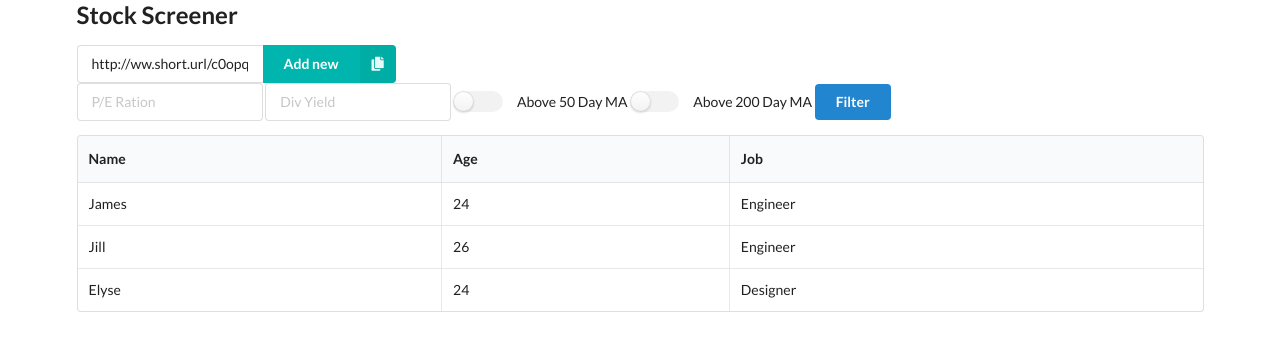
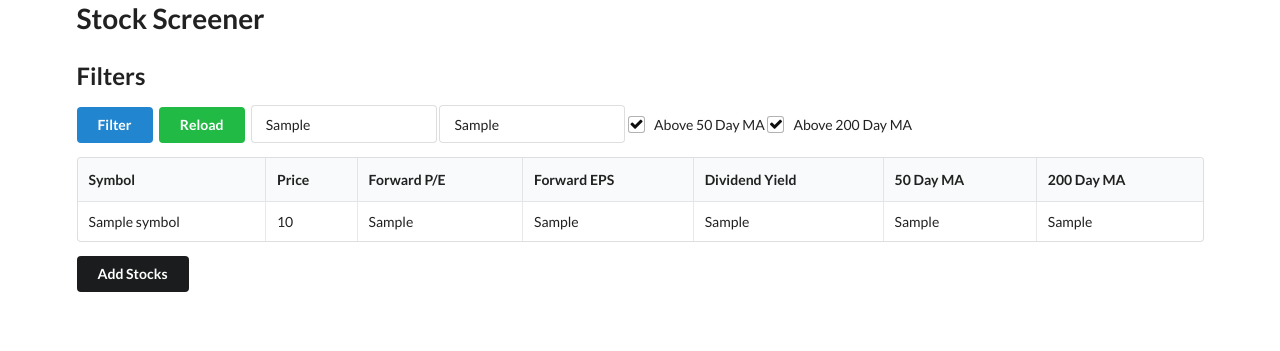
Before and after one commit to jordanhoare/stock-screening-app, a Python web app: template stock-screening-app/templates/dashboard.html in a window 1280 px wide. Shown: the top 351 px of the page. Run offline with Jinja, Linux system fonts and the light colour scheme; the template is opened without the code that fills it: most values are stand-ins (such as "Sample title", 1, 10 or a date in 2020); some libraries are stand-ins or nearby versions.

Commit message:
UI & get scrape

```diff
--- a/stock-screening-app/api/models.py
+++ b/stock-screening-app/api/models.py
@@ -4,7 +4,7 @@ from sqlalchemy.sql.sqltypes import Numeric
 from .database import Base
 
 
-class User(Base):
+class Stock(Base):
     __tablename__ = "stocks"
 
     id = Column(Integer, primary_key=True, index=True)
--- a/stock-screening-app/templates/dashboard.html
+++ b/stock-screening-app/templates/dashboard.html
@@ -1,62 +1,114 @@
+<!-- https://semantic-ui.com/introduction/getting-started.html -->
 {% extends "layout.html" %}
 
+{% block content %}
+<script>
+    $(document).ready(function () {
+        $("#add_stocks").click(function () {
+            $('.ui.modal').modal('show');
+        });
 
-{% block content %}
-<div class="ui action input">
-    <input type="text" value="http://ww.short.url/c0opq">
-    <button class="ui teal right labeled icon button">
-        <i class="copy icon"></i>
-        Add new
-    </button>
-</div>
-<div></div>
+        $("#reload").click(function () {
+            location.href = "/";
+        });
+
+        $("#save").click(function () {
+
+            var textareaContent = $("#symbols").val();
+            var symbols = textareaContent.split("\n");
+
+            for (var i = 0; i < symbols.length; ++i) {
+                console.log(symbols[i]);
+
+                $.ajax({
+                    url: '/stock',
+                    type: 'POST',
+                    contentType: 'application/json',
+                    data: JSON.stringify({ "symbol": symbols[i] }),
+                    dataType: 'json'
+                });
+            }
+            $('.ui.modal').modal('hide');
+            location.href = "/";
+        });
+    });
+</script>
+
+<h2>Filters</h2>
+
+<form>
+    <button type="submit" id="submit" value="Submit" class="ui button primary">Filter</button>
+    <button type="button" id="reload" value="Reload" class="ui button positive">Reload</button>
+
     <div class="ui input">
-    <input type="text" placeholder="P/E Ration">
+        <input name="forward_pe" type="text" placeholder="P/E Ratio" value="{{ forward_pe or '' }}">
     </div>
 
     <div class="ui input">
-    <input type="text" placeholder="Div Yield">
+        <input name="div_yield" type="text" placeholder="Div. Yield" value="{{ div_yield or '' }}">
     </div>
 
-<div class="ui toggle checkbox">
-    <input type="checkbox" name="public">
+    <div class="ui checkbox">
+        <input name="ma50" type="checkbox" {% if ma50 %}checked="checked" {% endif %}>
         <label>Above 50 Day MA</label>
     </div>
 
-<div class="ui toggle checkbox">
-    <input type="checkbox" name="public">
+    <div class="ui checkbox">
+        <input name="ma200" type="checkbox" {% if ma200 %}checked="checked" {% endif %}>
         <label>Above 200 Day MA</label>
     </div>
 
-<button class="ui primary button">
-    Filter
-</button>
+</form>
 
 <table class="ui celled table">
     <thead>
         <tr>
-            <th>Name</th>
-            <th>Age</th>
-            <th>Job</th>
+            <th>Symbol</th>
+            <th>Price</th>
+            <th>Forward P/E</th>
+            <th>Forward EPS</th>
+            <th>Dividend Yield</th>
+            <th>50 Day MA</th>
+            <th>200 Day MA</th>
         </tr>
     </thead>
     <tbody>
+        {% for stock in stocks %}
         <tr>
-            <td data-label="Name">James</td>
-            <td data-label="Age">24</td>
-            <td data-label="Job">Engineer</td>
+            <td>{{ stock.symbol }}</td>
+            <td>{{ stock.price }}</td>
+            <td>{{ stock.forward_pe }}</td>
+            <td>{{ stock.forward_eps }}</td>
+            <td>{{ stock.div_yield }}</td>
+            <td>{{ stock.ma50 }}</td>
+            <td>{{ stock.ma200 }}</td>
         </tr>
-        <tr>
-            <td data-label="Name">Jill</td>
-            <td data-label="Age">26</td>
-            <td data-label="Job">Engineer</td>
-        </tr>
-        <tr>
-            <td data-label="Name">Elyse</td>
-            <td data-label="Age">24</td>
-            <td data-label="Job">Designer</td>
-        </tr>
+        {% endfor %}
     </tbody>
 </table>
 
+<button id="add_stocks" class="ui button secondary">Add Stocks</button>
+
+
+<div class="ui modal">
+    <i class="close icon"></i>
+    <div class="header">
+        Add Stocks
+    </div>
+    <div class="content">
+        <div class="ui form">
+            <div class="field">
+                <label>Symbols</label>
+                <textarea id="symbols"></textarea>
+            </div>
+        </div>
+    </div>
+    <div class="actions">
+        <div id="save" class="ui positive right labeled icon button">
+            Add Stocks
+            <i class="plus icon"></i>
+        </div>
+    </div>
+</div>
+
 {% endblock %}
--- a/stock-screening-app/templates/layout.html
+++ b/stock-screening-app/templates/layout.html
@@ -1,26 +1,20 @@
-<!DOCTYPE html>
-<html lang="en">
+<html>
 
 <head>
-    <meta charset="UTF-8">
-    <meta http-equiv="X-UA-Compatible" content="IE=edge">
-    <meta name="viewport" content="width=device-width, initial-scale=1.0">
+    <title>Stock Screener</title>
+
     <link rel="stylesheet" href="https://cdn.jsdelivr.net/npm/semantic-ui@2.4.2/dist/semantic.min.css">
-    <script src="https://cdn.jsdelivr.net/npm/semantic-ui@2.4.2/dist/semantic.min.js"></script>
     <script src="https://code.jquery.com/jquery-3.1.1.min.js"
         integrity="sha256-hVVnYaiADRTO2PzUGmuLJr8BLUSjGIZsDYGmIJLv2b8=" crossorigin="anonymous"></script>
-    <title>Stock Screener</title>
+    <script src="https://cdn.jsdelivr.net/npm/semantic-ui@2.4.2/dist/semantic.min.js"></script>
 </head>
 
 <body>
     <div class="ui container">
-        <h2>Stock Screener</h2>
-
+        <h1>Stock Screener</h1>
         {% block content %}
         {% endblock %}
     </div>
 </body>
 
-
-
 </html>
```
Also changed, not shown: stock-screening-app/api/app.py (+76 -9 lines), stock-screening-app/stocks.db, stocks.db (added). Lines whose indentation alone changed are shown as unchanged.
